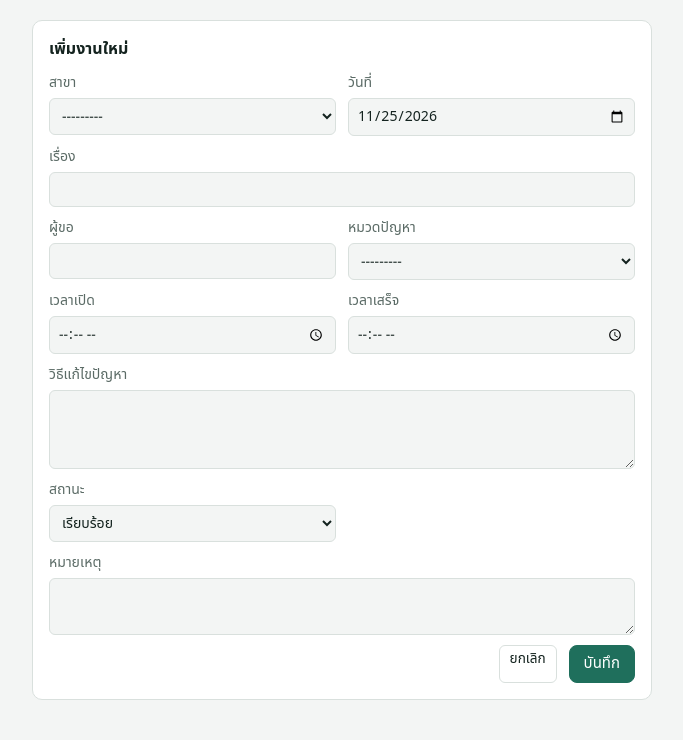
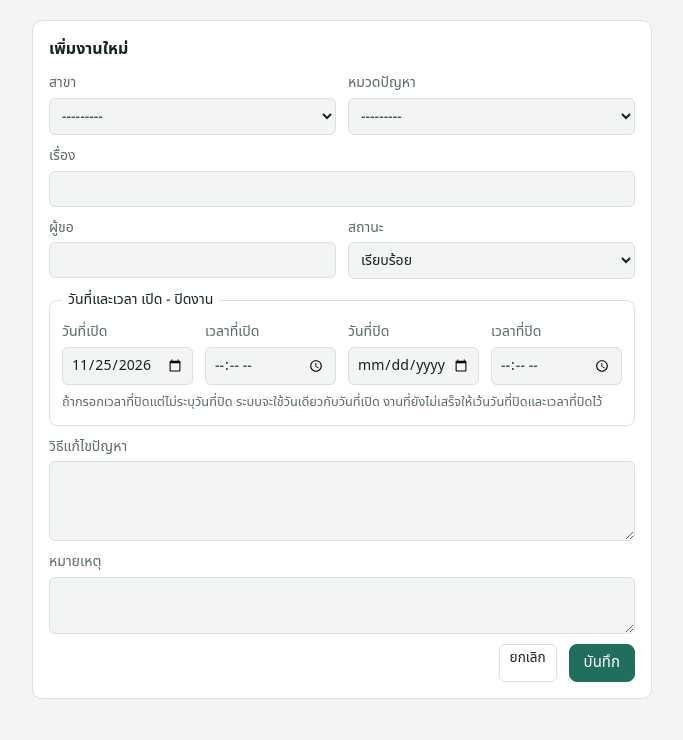
Before and after one commit to bdautogroupit-create/-bdpjsite, a Django app: page /tickets/add/ in a window 1280 px wide. Shown: the part 45-785 px from the top of the page, without its empty margins (298-981 px from the left). After the commit the page ends 744 px from the top, so only its background shows below. Run offline with Django 5.2, Linux system fonts and the light colour scheme; the visitor is signed in with stand-in values (Sample User, id 1); data that the repository does not hold is empty; some web fonts are replaced.

Commit message:
Add close date and group open/close fields

```diff
--- a/servicedesk/admin.py
+++ b/servicedesk/admin.py
@@ -17,7 +17,7 @@ class CategoryAdmin(admin.ModelAdmin):
 
 @admin.register(Ticket)
 class TicketAdmin(admin.ModelAdmin):
-    list_display = ("date", "branch", "subject", "category", "requester", "status")
+    list_display = ("date", "closed_date", "branch", "subject", "category", "requester", "status")
     list_filter = ("branch", "category", "status")
     search_fields = ("subject", "requester", "solution", "remark")
     date_hierarchy = "date"
--- a/servicedesk/forms.py
+++ b/servicedesk/forms.py
@@ -1,4 +1,6 @@
-# ไฟล์นี้ทำอะไร: ฟอร์มเพิ่ม/แก้ไขงาน พร้อมตรวจว่าเวลาเสร็จต้องไม่ก่อนเวลาเปิด
+# ไฟล์นี้ทำอะไร: ฟอร์มเพิ่ม/แก้ไขงาน พร้อมตรวจวันที่และเวลาเปิด-ปิดให้สัมพันธ์กัน
+from datetime import datetime
+
 from django import forms
 
 from .models import Ticket
@@ -7,10 +9,11 @@ from .models import Ticket
 class TicketForm(forms.ModelForm):
     class Meta:
         model = Ticket
-        fields = ["branch", "date", "subject", "requester", "category",
-                  "opened_at", "closed_at", "solution", "status", "remark"]
+        fields = ["branch", "category", "subject", "requester", "status",
+                  "date", "opened_at", "closed_date", "closed_at", "solution", "remark"]
         widgets = {
             "date": forms.DateInput(attrs={"type": "date"}, format="%Y-%m-%d"),
+            "closed_date": forms.DateInput(attrs={"type": "date"}, format="%Y-%m-%d"),
             "opened_at": forms.TimeInput(attrs={"type": "time"}, format="%H:%M"),
             "closed_at": forms.TimeInput(attrs={"type": "time"}, format="%H:%M"),
             "solution": forms.Textarea(attrs={"rows": 3}),
@@ -19,7 +22,12 @@ class TicketForm(forms.ModelForm):
 
     def clean(self):
         data = super().clean()
-        o, e = data.get("opened_at"), data.get("closed_at")
-        if o and e and e < o:
-            self.add_error("closed_at", "เวลาเสร็จต้องไม่ก่อนเวลาเปิด")
+        d, o = data.get("date"), data.get("opened_at")
+        cd, ct = data.get("closed_date"), data.get("closed_at")
+        if cd and not ct:
+            self.add_error("closed_at", "กรอกเวลาที่ปิดด้วย เมื่อระบุวันที่ปิด")
+        elif ct and not cd and d:
+            data["closed_date"] = cd = d  # ไม่ระบุวันที่ปิด = ปิดในวันเดียวกับวันที่เปิด
+        if d and o and cd and ct and datetime.combine(cd, ct) < datetime.combine(d, o):
+            self.add_error("closed_at", "วันที่และเวลาที่ปิดต้องไม่ก่อนวันที่และเวลาที่เปิด")
         return data
--- a/servicedesk/models.py
+++ b/servicedesk/models.py
@@ -1,4 +1,6 @@
 # ไฟล์นี้ทำอะไร: โครงสร้างตารางในฐานข้อมูล: สาขา (Branch), หมวดปัญหา (Category), งาน (Ticket)
+from datetime import datetime
+
 from django.db import models
 
 
@@ -38,9 +40,10 @@ class Ticket(models.Model):
     category = models.ForeignKey(Category, on_delete=models.PROTECT, related_name="tickets", verbose_name="หมวดปัญหา")
     subject = models.CharField("เรื่อง", max_length=255)
     requester = models.CharField("ผู้ขอ", max_length=100, blank=True)
-    date = models.DateField("วันที่")
-    opened_at = models.TimeField("เวลาเปิด")
-    closed_at = models.TimeField("เวลาเสร็จ", null=True, blank=True)
+    date = models.DateField("วันที่เปิด")
+    opened_at = models.TimeField("เวลาที่เปิด")
+    closed_date = models.DateField("วันที่ปิด", null=True, blank=True)
+    closed_at = models.TimeField("เวลาที่ปิด", null=True, blank=True)
     solution = models.TextField("วิธีแก้ไขปัญหา", blank=True)
     status = models.CharField("สถานะ", max_length=20, choices=Status.choices, default=Status.DONE)
     remark = models.TextField("หมายเหตุ", blank=True)
@@ -57,13 +60,21 @@ class Ticket(models.Model):
         return f"{self.date} {self.branch.code} {self.subject}"
 
     @property
+    def closed_on(self):
+        """วันที่ปิดงาน: ถ้าไม่ได้ระบุ ถือว่าปิดในวันเดียวกับวันที่เปิด"""
+        return self.closed_date or self.date
+
+    @property
     def duration_minutes(self):
-        """Minutes from open to close; None if unknown or the close time is earlier."""
-        if not self.opened_at or not self.closed_at:
+        """นาทีตั้งแต่เปิดถึงปิด (รองรับงานข้ามวัน); None ถ้าไม่ทราบเวลาปิดหรือปิดก่อนเปิด"""
+        if not self.date or not self.opened_at or not self.closed_at:
             return None
-        m = (self.closed_at.hour * 60 + self.closed_at.minute) - (self.opened_at.hour * 60 + self.opened_at.minute)
+        start = datetime.combine(self.date, self.opened_at)
+        end = datetime.combine(self.closed_on, self.closed_at)
+        m = int((end - start).total_seconds() // 60)
         return m if m >= 0 else None
 
     @property
     def carried_over(self):
-        return "อีกวัน" in (self.remark or "")
+        """งานที่แก้ต่อข้ามวัน: ปิดคนละวันกับที่เปิด หรือหมายเหตุระบุว่าแก้อีกวัน"""
+        return "อีกวัน" in (self.remark or "") or (self.closed_date is not None and self.closed_date != self.date)
--- a/servicedesk/static/servicedesk/app.css
+++ b/servicedesk/static/servicedesk/app.css
@@ -43,3 +43,8 @@ dl{display:grid;grid-template-columns:8rem 1fr;gap:6px 12px;margin:0 0 14px}dt{c
 .stack{display:grid;gap:12px}.w2{grid-column:1/-1}.dact{display:flex;justify-content:flex-end;gap:8px}.er{color:var(--dg);font-size:.85rem}
 @media (max-width:760px){.hero,.grid2{grid-template-columns:1fr}.kpis{grid-template-columns:repeat(2,minmax(0,1fr))}.br{grid-template-columns:8.5rem 1fr 1.6rem}}
 @media (max-width:560px){.grid2f,dl{grid-template-columns:1fr}}
+.timebox{border:1px solid var(--ln);border-radius:8px;padding:10px 12px 12px;margin:0;min-width:0}
+.timebox legend{padding:0 6px;font-size:.88rem;color:var(--ink);font-weight:500}
+.timegrid{display:grid;grid-template-columns:repeat(4,minmax(0,1fr));gap:10px 12px}
+.hint{color:var(--mu);font-size:.8rem;margin:8px 0 0}
+@media (max-width:560px){.timegrid{grid-template-columns:1fr 1fr}}
--- /dev/null
+++ b/servicedesk/templates/servicedesk/_field.html
@@ -0,0 +1 @@
+<label class="{{ cls }}">{{ field.label }}{{ field }}{% for e in field.errors %}<span class="er">{{ e }}</span>{% endfor %}</label>
--- a/servicedesk/templates/servicedesk/ticket_detail.html
+++ b/servicedesk/templates/servicedesk/ticket_detail.html
@@ -5,12 +5,12 @@
 <section class="panel narrow">
   <h2>รายละเอียดงาน</h2>
   <dl>
-    <dt>วันที่</dt><dd>{{ object.date|thai_date }}</dd>
     <dt>สาขา</dt><dd>{{ object.branch }}</dd>
     <dt>เรื่อง</dt><dd>{{ object.subject }}</dd>
     <dt>ผู้ขอ</dt><dd>{{ object.requester|default:"-" }}</dd>
     <dt>หมวดปัญหา</dt><dd>{{ object.category }}</dd>
-    <dt>เวลาเปิด - เสร็จ</dt><dd>{{ object.opened_at|time:"H:i" }} - {% if object.closed_at %}{{ object.closed_at|time:"H:i" }}{% else %}ไม่ระบุ{% endif %}</dd>
+    <dt>เปิดงาน</dt><dd>{{ object.date|thai_date }} เวลา {{ object.opened_at|time:"H:i" }} น.</dd>
+    <dt>ปิดงาน</dt><dd>{% if object.closed_at %}{{ object.closed_on|thai_date }} เวลา {{ object.closed_at|time:"H:i" }} น.{% else %}ยังไม่ระบุ{% endif %}</dd>
     <dt>เวลาที่ใช้</dt><dd>{{ object.duration_minutes|minutes_th }}</dd>
     <dt>วิธีแก้ไขปัญหา</dt><dd>{{ object.solution|default:"-"|linebreaksbr }}</dd>
     <dt>สถานะ</dt><dd>{{ object.status }}</dd>
--- a/servicedesk/templates/servicedesk/ticket_form.html
+++ b/servicedesk/templates/servicedesk/ticket_form.html
@@ -5,12 +5,25 @@
   <h2>{% if object %}แก้ไขงาน{% else %}เพิ่มงานใหม่{% endif %}</h2>
   <form method="post" class="grid2f">{% csrf_token %}
     {% if form.non_field_errors %}<p class="er w2">{{ form.non_field_errors }}</p>{% endif %}
-    {% for field in form %}
-    <label class="{% if field.name == 'subject' or field.name == 'solution' or field.name == 'remark' %}w2{% endif %}">{{ field.label }}
-      {{ field }}
-      {% for e in field.errors %}<span class="er">{{ e }}</span>{% endfor %}
-    </label>
-    {% endfor %}
+    {% include "servicedesk/_field.html" with field=form.branch %}
+    {% include "servicedesk/_field.html" with field=form.category %}
+    {% include "servicedesk/_field.html" with field=form.subject cls="w2" %}
+    {% include "servicedesk/_field.html" with field=form.requester %}
+    {% include "servicedesk/_field.html" with field=form.status %}
+
+    <fieldset class="timebox w2">
+      <legend>วันที่และเวลา เปิด - ปิดงาน</legend>
+      <div class="timegrid">
+        {% include "servicedesk/_field.html" with field=form.date %}
+        {% include "servicedesk/_field.html" with field=form.opened_at %}
+        {% include "servicedesk/_field.html" with field=form.closed_date %}
+        {% include "servicedesk/_field.html" with field=form.closed_at %}
+      </div>
+      <p class="hint">ถ้ากรอกเวลาที่ปิดแต่ไม่ระบุวันที่ปิด ระบบจะใช้วันเดียวกับวันที่เปิด งานที่ยังไม่เสร็จให้เว้นวันที่ปิดและเวลาที่ปิดไว้</p>
+    </fieldset>
+
+    {% include "servicedesk/_field.html" with field=form.solution cls="w2" %}
+    {% include "servicedesk/_field.html" with field=form.remark cls="w2" %}
     <div class="dact w2">
       <a class="btn" href="{% url 'servicedesk:dashboard' %}">ยกเลิก</a>
       <button class="pri" type="submit">บันทึก</button>
--- a/servicedesk/utils.py
+++ b/servicedesk/utils.py
@@ -58,6 +58,9 @@ def fmt_minutes(m):
     if m < 60:
         return f"{m} นาที"
     h, r = divmod(m, 60)
+    if h >= 24:
+        d, h = divmod(h, 24)
+        return f"{d} วัน {h} ชม." if h else f"{d} วัน"
     return f"{h} ชม. {r} นาที" if r else f"{h} ชม."
 
 
```
Also changed, not shown: servicedesk/tests.py (+12 -2 lines), servicedesk/migrations/0002_ticket_closed_date_alter_ticket_closed_at_and_more.py (added).
